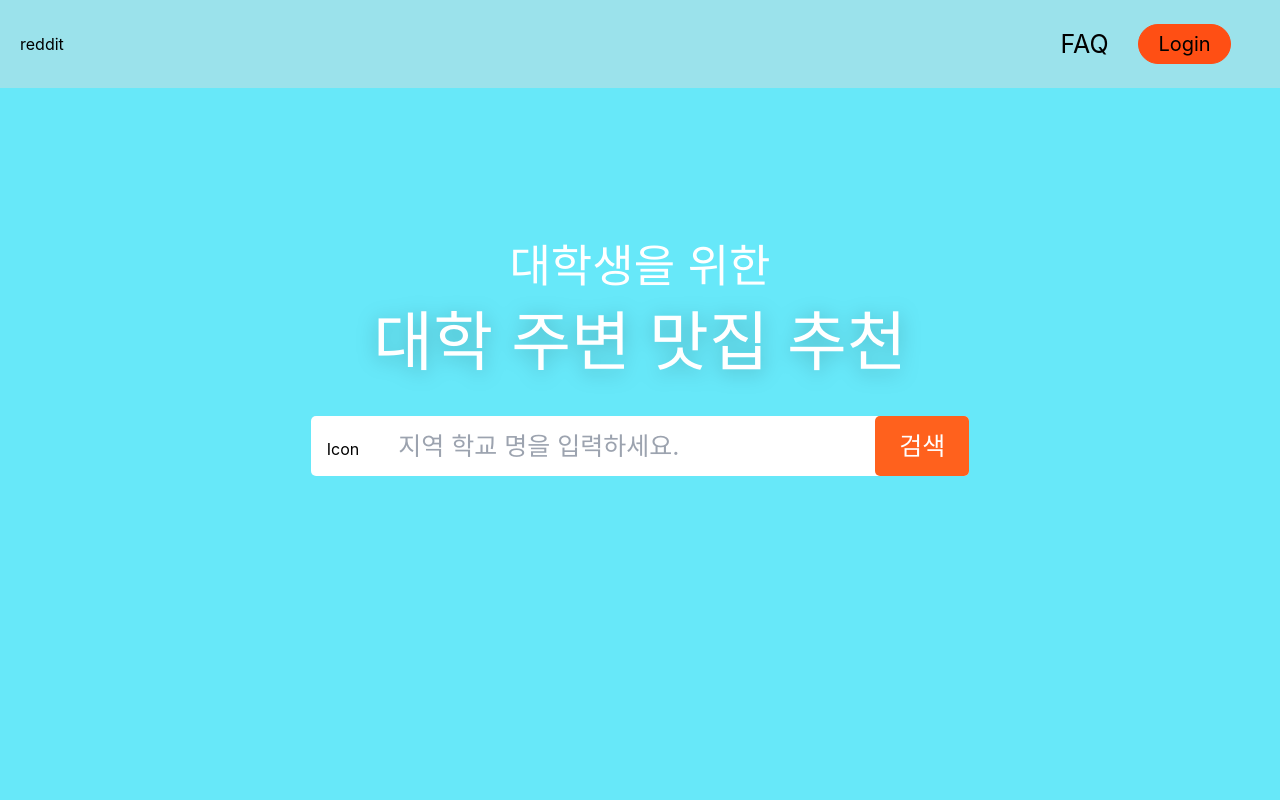
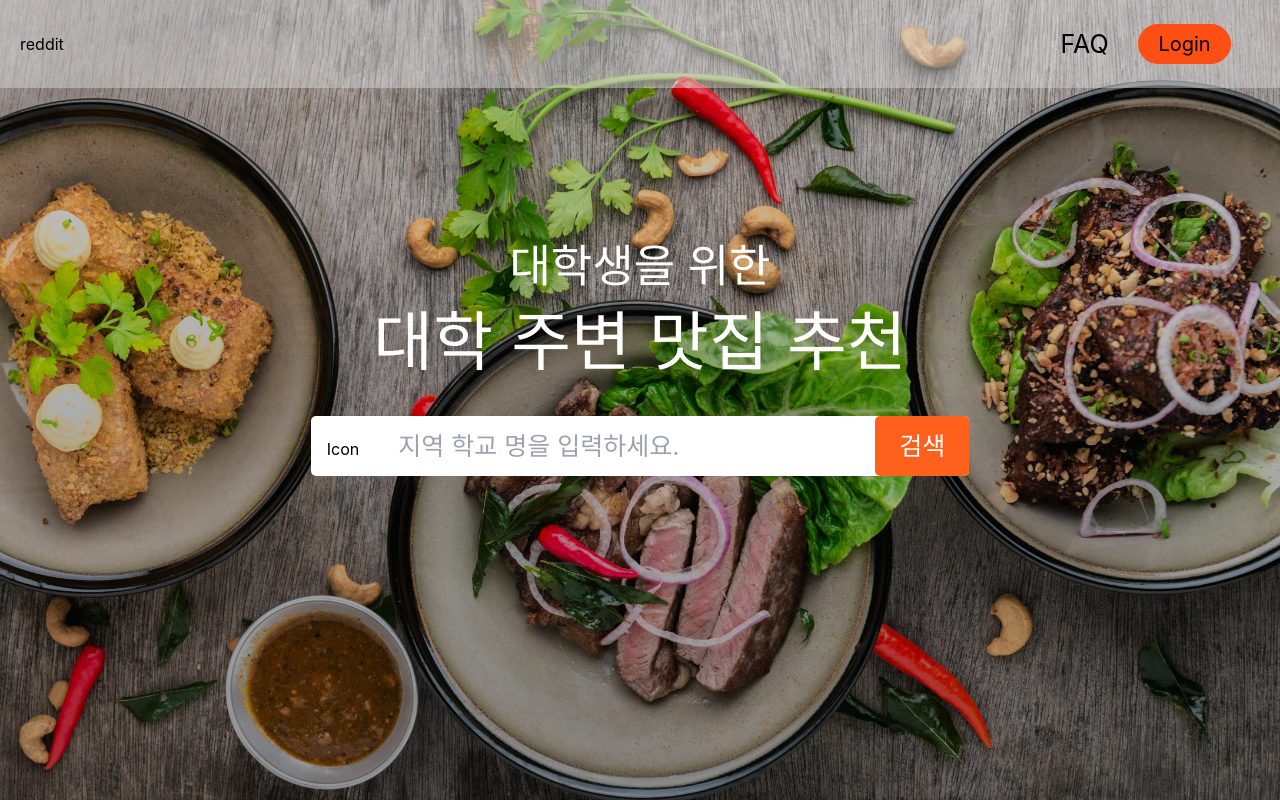
Before and after one commit to TeamDogeC-2/DogeC-2, a React (Create React App) app in the folder StudentSoup/src/main/frontend/: page / in a window 1280 px wide. Built offline with nearby package versions, Linux system fonts and the light colour scheme.

Commit message:
-design: mainpage backgroundImage 추가

```diff
--- a/StudentSoup/src/main/frontend/src/pages/home/home.tsx
+++ b/StudentSoup/src/main/frontend/src/pages/home/home.tsx
@@ -3,9 +3,11 @@ import MainSearch from '../../components/mainsearch/MainSearch'
 
 const home = () => {
   return (
-    <div className='w-full h-full bg-cyan-300 z-50'>
+    <div className='w-full h-full bg-[url("./img/mainlogo.jpg")] bg-cover z-50'>
+      <div className='w-full h-full bg-gradient-to-t from-[rgba(0,0,0,0.35)] to-[rgba(0,0,0,0.1)] z-[51]'>
         <Navbar/>
         <MainSearch/>
+      </div>
     </div>
   )
 }
```
Also changed, not shown: StudentSoup/src/main/frontend/src/img/mainlogo.jpg (added), 1 other file (tests, documents, lock files or other folders).
